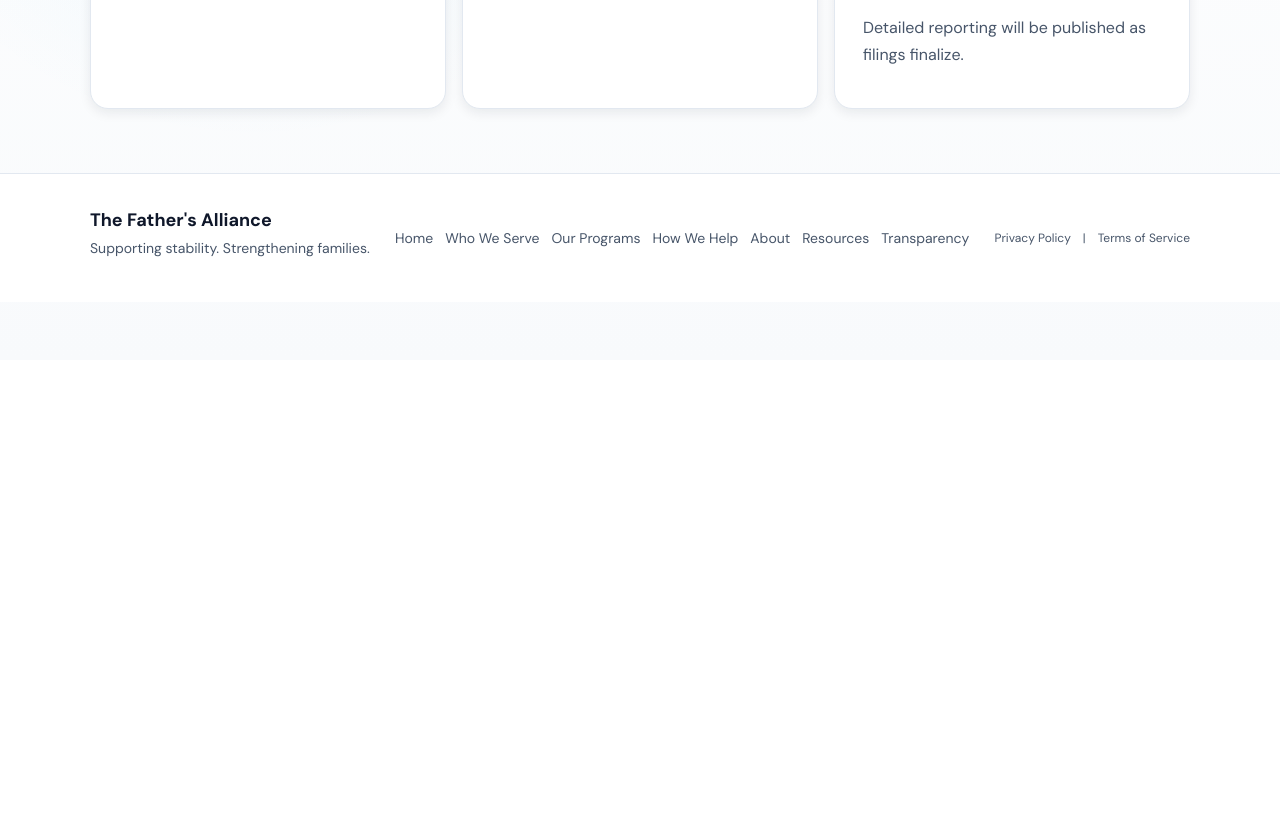
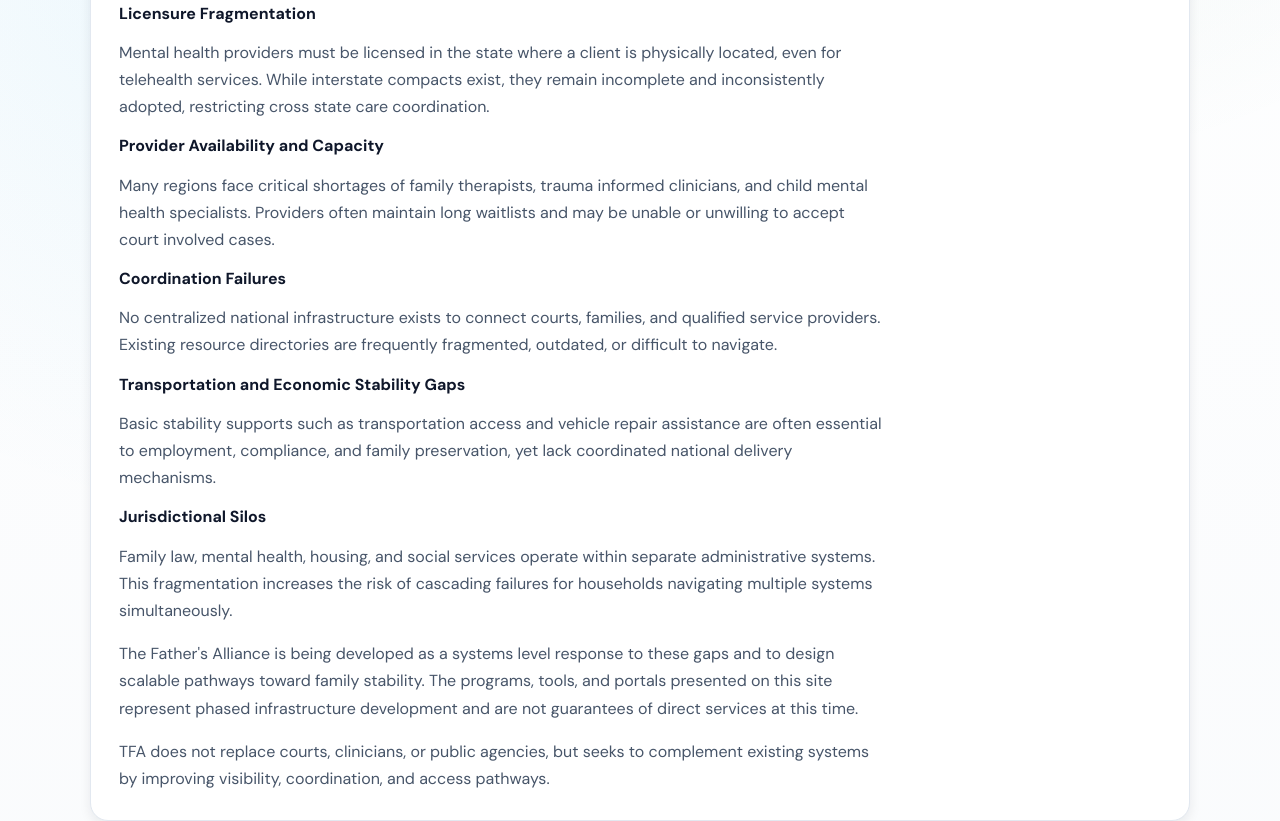
Before and after one commit to FukenMike/resurgence2.0, a React (Vite) app: page /transparency in a window 1280 px wide. Shown: the part 440-1261 px from the top of the page. Before the commit the page ends 800 px from the top, so only its background shows below. Built offline with nearby package versions, Linux system fonts and the light colour scheme.

Commit message:
Add System Gaps and Structural Barriers section to Transparency page

```diff
--- a/src/pages/transparency.tsx
+++ b/src/pages/transparency.tsx
@@ -13,6 +13,61 @@
         <p className="max-w-3xl text-lg text-muted">{transparencyCopy.body}</p>
       </section>
 
+      <section>
+        <Card title="System Gaps and Structural Barriers">
+          <div className="space-y-4 text-muted">
+            <p>
+              Family stability services in the United States are highly fragmented. Courts, families, and service providers regularly encounter systemic constraints that limit access to timely, coordinated support. Key challenges include:
+            </p>
+
+            <div className="space-y-3">
+              <div>
+                <p className="font-semibold text-ink">Licensure Fragmentation</p>
+                <p>
+                  Mental health providers must be licensed in the state where a client is physically located, even for telehealth services. While interstate compacts exist, they remain incomplete and inconsistently adopted, restricting cross state care coordination.
+                </p>
+              </div>
+
+              <div>
+                <p className="font-semibold text-ink">Provider Availability and Capacity</p>
+                <p>
+                  Many regions face critical shortages of family therapists, trauma informed clinicians, and child mental health specialists. Providers often maintain long waitlists and may be unable or unwilling to accept court involved cases.
+                </p>
+              </div>
+
+              <div>
+                <p className="font-semibold text-ink">Coordination Failures</p>
+                <p>
+                  No centralized national infrastructure exists to connect courts, families, and qualified service providers. Existing resource directories are frequently fragmented, outdated, or difficult to navigate.
+                </p>
+              </div>
+
+              <div>
+                <p className="font-semibold text-ink">Transportation and Economic Stability Gaps</p>
+                <p>
+                  Basic stability supports such as transportation access and vehicle repair assistance are often essential to employment, compliance, and family preservation, yet lack coordinated national delivery mechanisms.
+                </p>
+              </div>
+
+              <div>
+                <p className="font-semibold text-ink">Jurisdictional Silos</p>
+                <p>
+                  Family law, mental health, housing, and social services operate within separate administrative systems. This fragmentation increases the risk of cascading failures for households navigating multiple systems simultaneously.
+                </p>
+              </div>
+            </div>
+
+            <p>
+              The Father's Alliance is being developed as a systems level response to these gaps and to design scalable pathways toward family stability. The programs, tools, and portals presented on this site represent phased infrastructure development and are not guarantees of direct services at this time.
+            </p>
+
+            <p>
+              TFA does not replace courts, clinicians, or public agencies, but seeks to complement existing systems by improving visibility, coordination, and access pathways.
+            </p>
+          </div>
+        </Card>
+      </section>
+
       <section className="grid gap-4 md:grid-cols-3">
         {transparencyCopy.sections.map((item) => (
           <Card key={item} title={item}>
```
